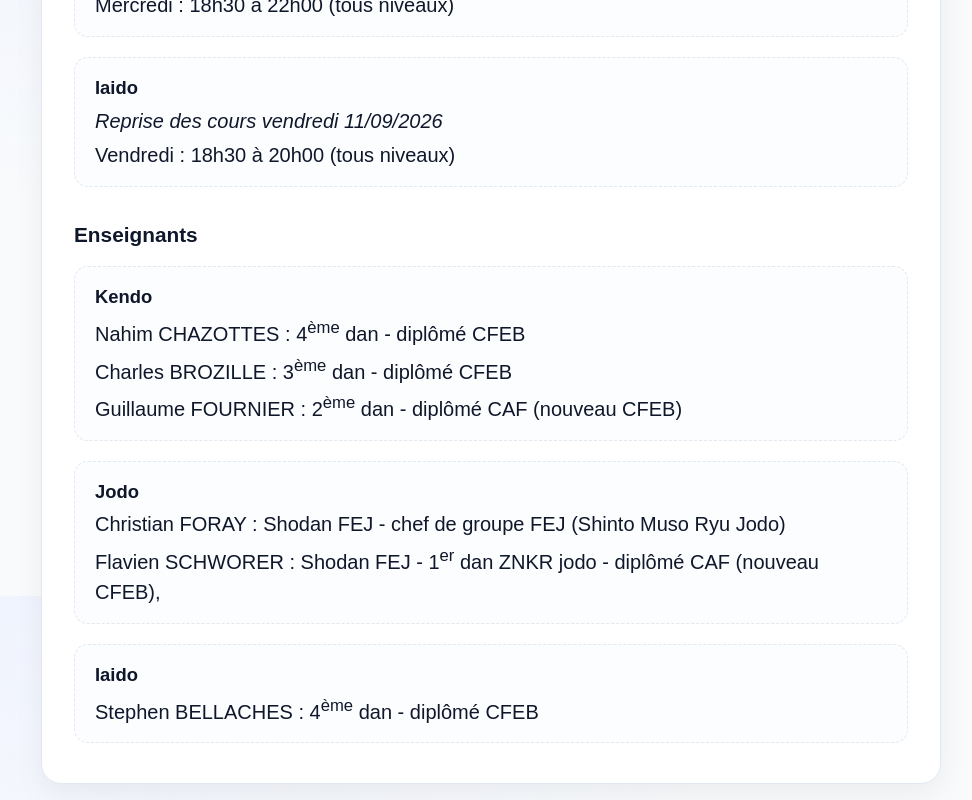
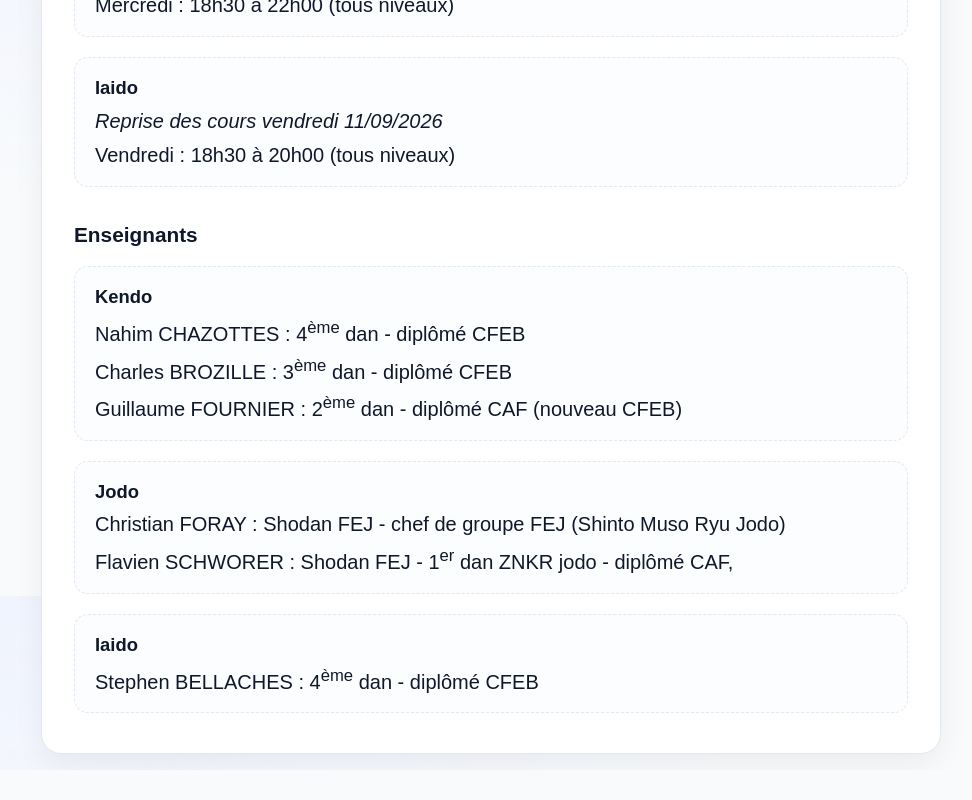
Before and after one commit to Yukeikan01/yukeikan-2025, a Next.js app: page / in a window 1280 px wide. Shown: the part 1004-1804 px from the top of the page, without its empty margins (149-1121 px from the left). After the commit the page ends 1774 px from the top, so only its background shows below. Built offline with nearby package versions, Linux system fonts and the light colour scheme.

Commit message:
Update page.tsx

```diff
--- a/src/app/page.tsx
+++ b/src/app/page.tsx
@@ -60,7 +60,7 @@ export default function Home() {
             <div className="slot" role="listitem">
             <h3>Jodo</h3>
             <p className="times">Christian FORAY : Shodan FEJ - chef de groupe FEJ (Shinto Muso Ryu Jodo)</p>
-            <p className="times">Flavien SCHWORER : Shodan FEJ - 1<sup>er</sup> dan ZNKR jodo - diplômé CAF (nouveau CFEB),</p>
+            <p className="times">Flavien SCHWORER : Shodan FEJ - 1<sup>er</sup> dan ZNKR jodo - diplômé CAF,</p>
             </div>
 
           <div className="slot" role="listitem">
```
